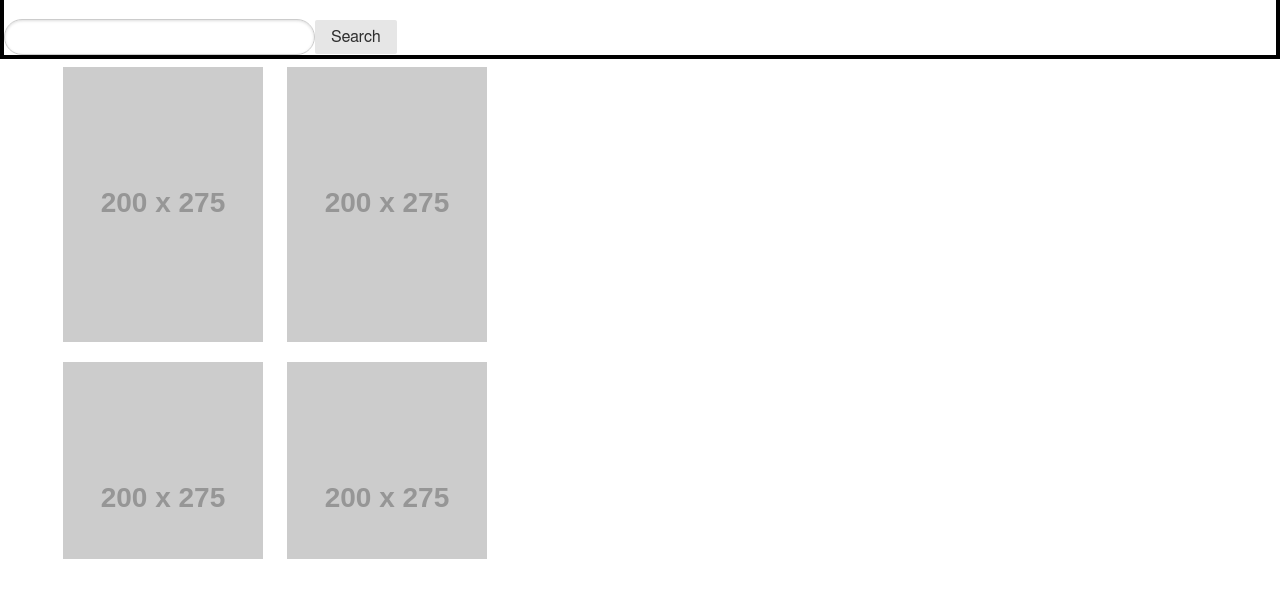
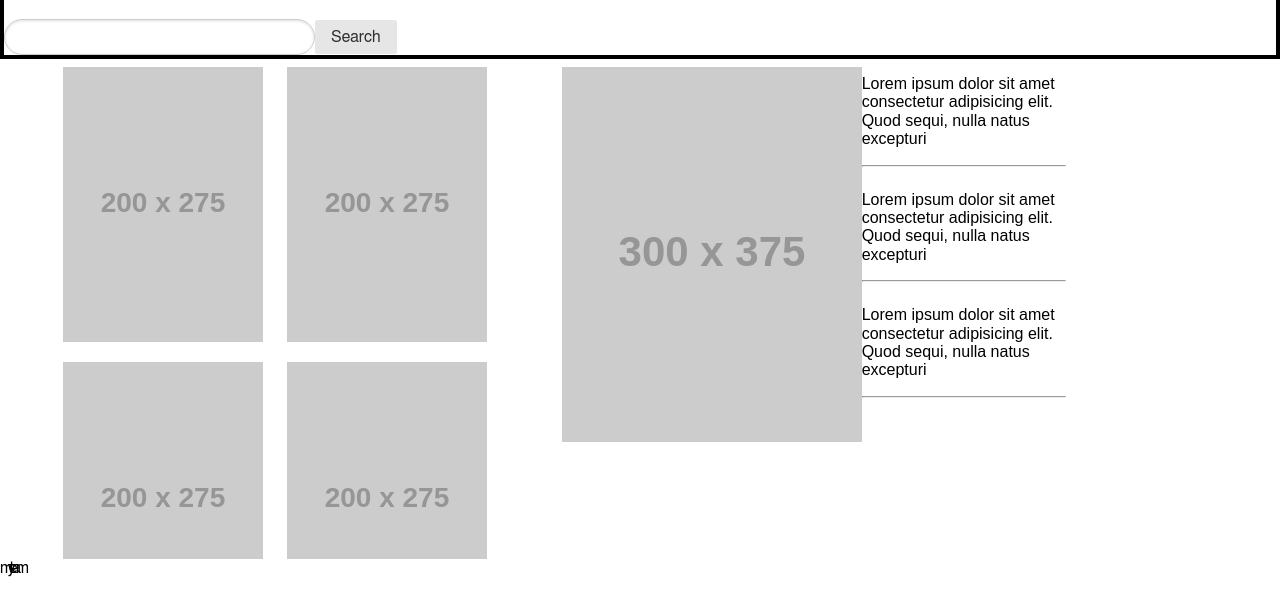
Before and after one commit to amgaudet/pokemon-team-builder, a plain HTML site: page tcg.html in a window 1280 px wide. Shown: the part 65-680 px from the top of the page. Drawn offline with nearby package versions, Linux system fonts and the light colour scheme; placeholder pictures from the web are drawn by us.

Commit message:
rough look of TCG page

```diff
--- a/assets/tcg.css
+++ b/assets/tcg.css
@@ -24,3 +24,8 @@ img{
     margin-left: 25%;
     padding: 8px;
 }
+
+#profPic{
+    float: left;
+    margin: 0;
+}
--- a/tcg.html
+++ b/tcg.html
@@ -75,11 +75,44 @@
 
 
         </div>
+
+        <div class="pure-u-2-5">
+
+            <div class="pure-g">
+
                 <div class="pure-u-3-5">
+                    <img src="https://via.placeholder.com/300x375" id="profPic">
+                </div>
+
+                <div class="pure-u-2-5">
+                    <div class="pure-g">
+                        <div class="pure-u">
+                            <p>Lorem ipsum dolor sit amet consectetur adipisicing elit.
+                                Quod sequi, nulla natus excepturi</p>
+                            <hr>
                         </div>
                     </div>
-    <div class="pure-g" id="row">
+                    <div class="pure-g">
+                        <div class="pure-u">
+                            <p>Lorem ipsum dolor sit amet consectetur adipisicing elit.
+                                Quod sequi, nulla natus excepturi</p>
+                            <hr>
+                        </div>
+                    </div>
+                    <div class="pure-g">
+                        <div class="pure-u">
+                            <p>Lorem ipsum dolor sit amet consectetur adipisicing elit.
+                                Quod sequi, nulla natus excepturi</p>
+                            <hr>
+                        </div>
+                    </div>
+                </div>
+            </div>
+        </div>
+    </div>
 
+    <div class="pure-g">
+        my team
     </div>
 </body>
 
```
Lines whose indentation alone changed are shown as unchanged.
